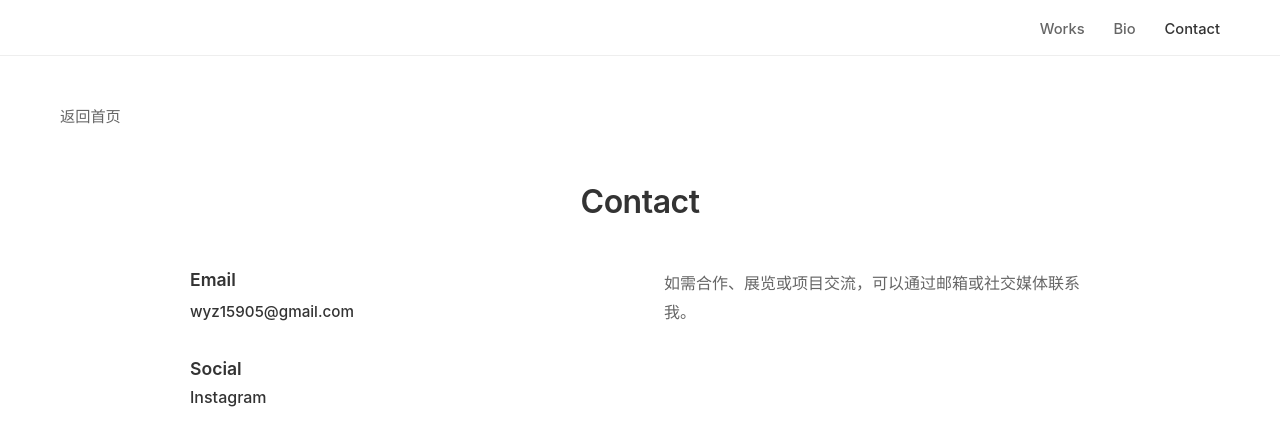
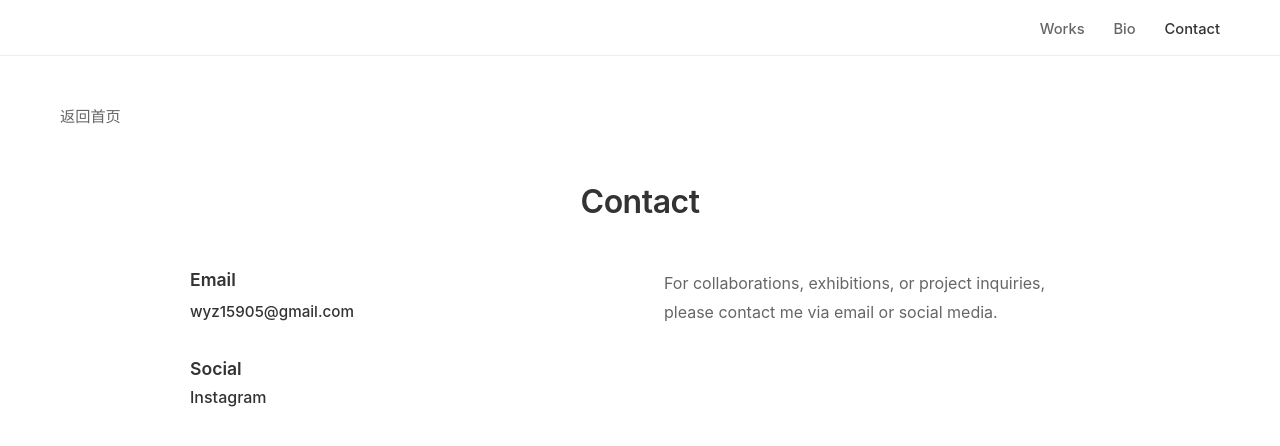
Before and after one commit to RobertW1028/Portfolio, a React (Vite) app: page /contact in a window 1280 px wide. Shown: the top 446 px of the page. Built offline with nearby package versions, Linux system fonts and the light colour scheme.

Commit message:
Update Contact.jsx

```diff
--- a/src/components/Contact.jsx
+++ b/src/components/Contact.jsx
@@ -31,7 +31,7 @@ export default function Contact() {
             </div>
           </div>
           <p className="contact-note">
-            如需合作、展览或项目交流，可以通过邮箱或社交媒体联系我。
+            For collaborations, exhibitions, or project inquiries, please contact me via email or social media.
           </p>
         </div>
       </div>
```
